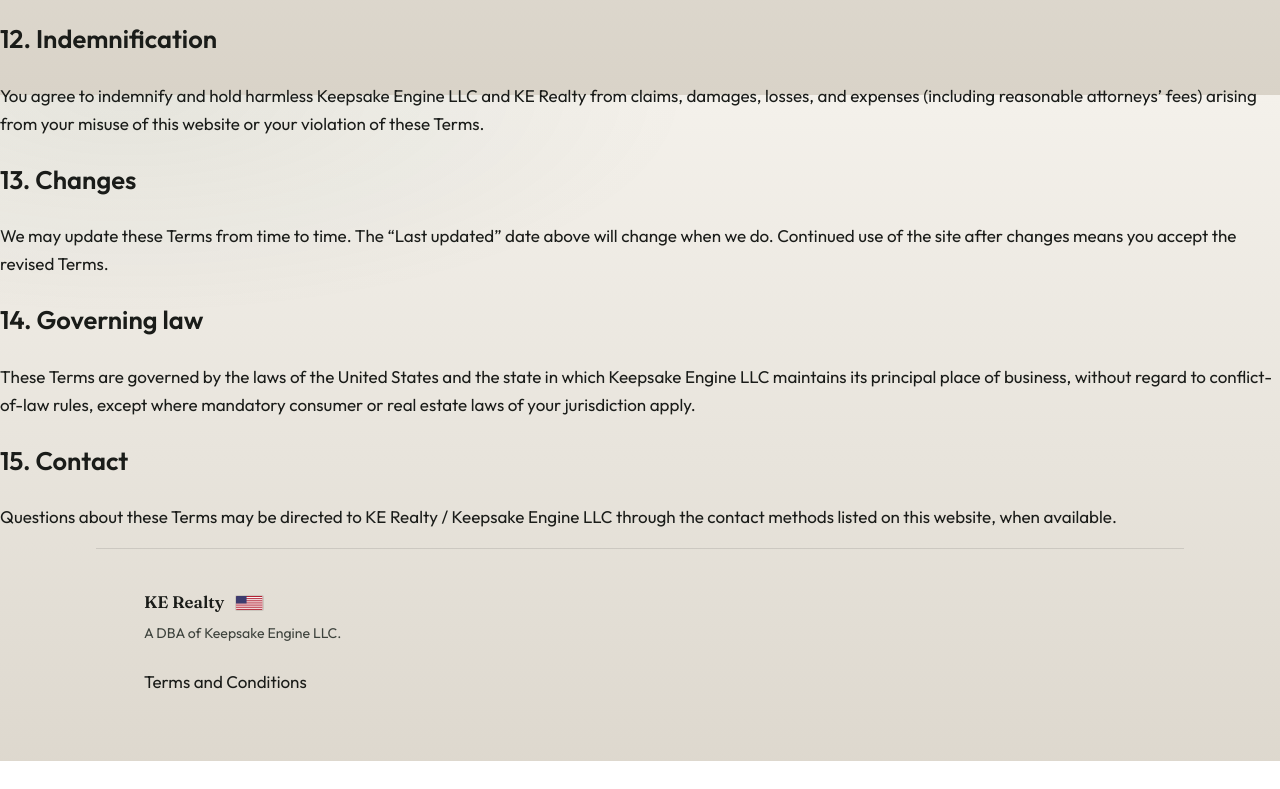
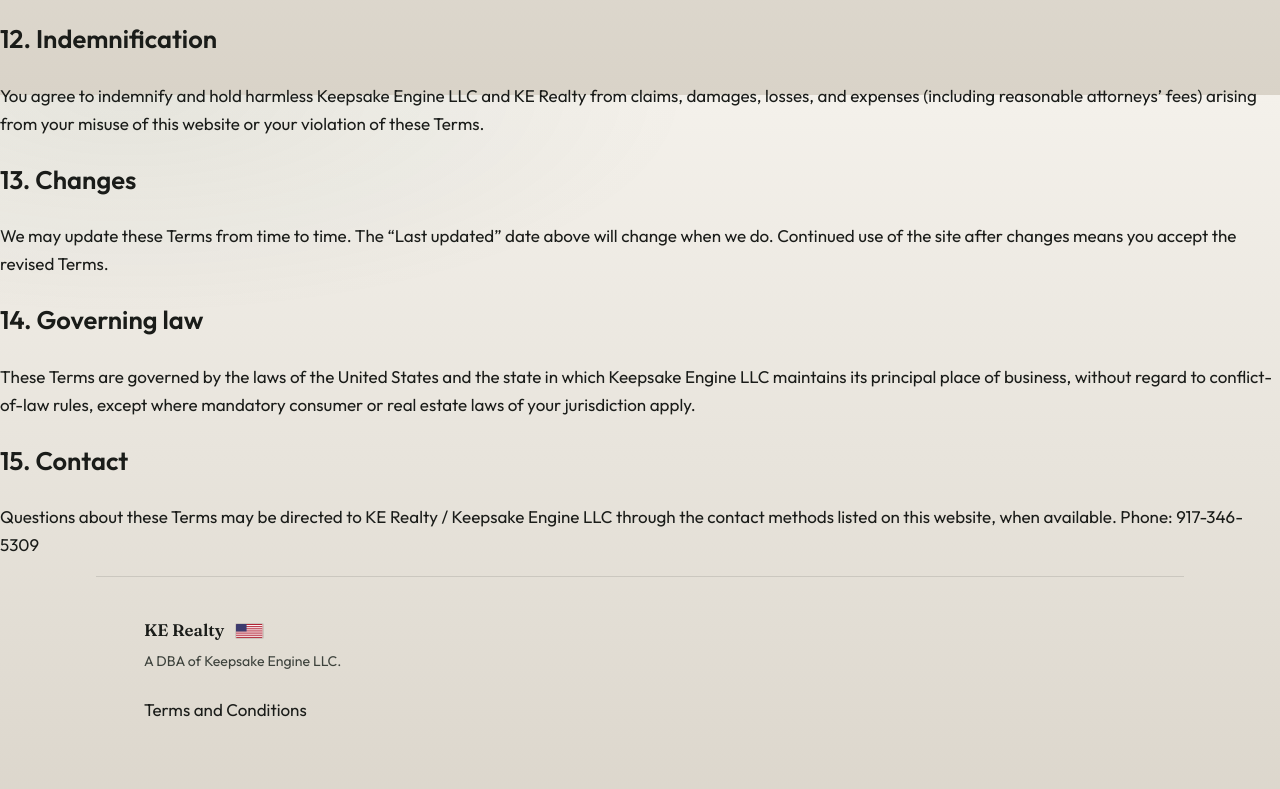
Before and after one commit to joeloffin/keenginerealty3232, a plain HTML site: page terms.html in a window 1280 px wide. Shown: the part 2305-3094 px from the top of the page. Before the commit the page ends 3066 px from the top, so only its background shows below. Drawn offline with Linux system fonts and the light colour scheme.

Commit message:
Update terms.html

```diff
--- a/terms.html
+++ b/terms.html
@@ -208,6 +208,8 @@
           Questions about these Terms may be directed to KE Realty / Keepsake
           Engine LLC through the contact methods listed on this website, when
           available.
+
+          Phone: 917-346-5309
         </p>
 
         <!-- Paste any additional legal HTML below this line -->
```
